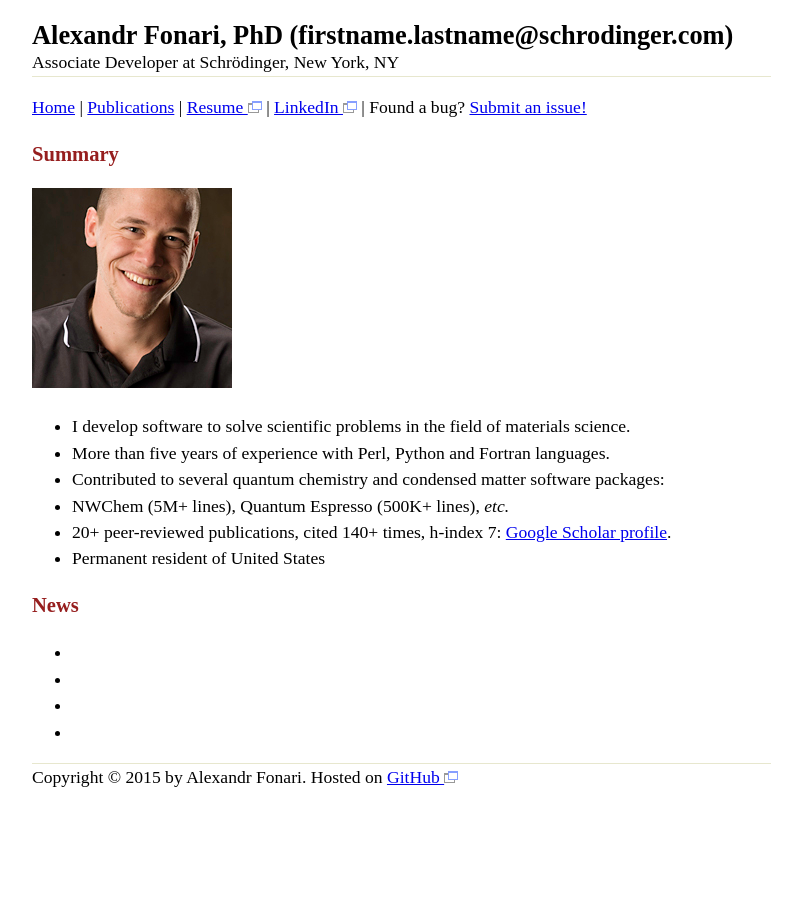
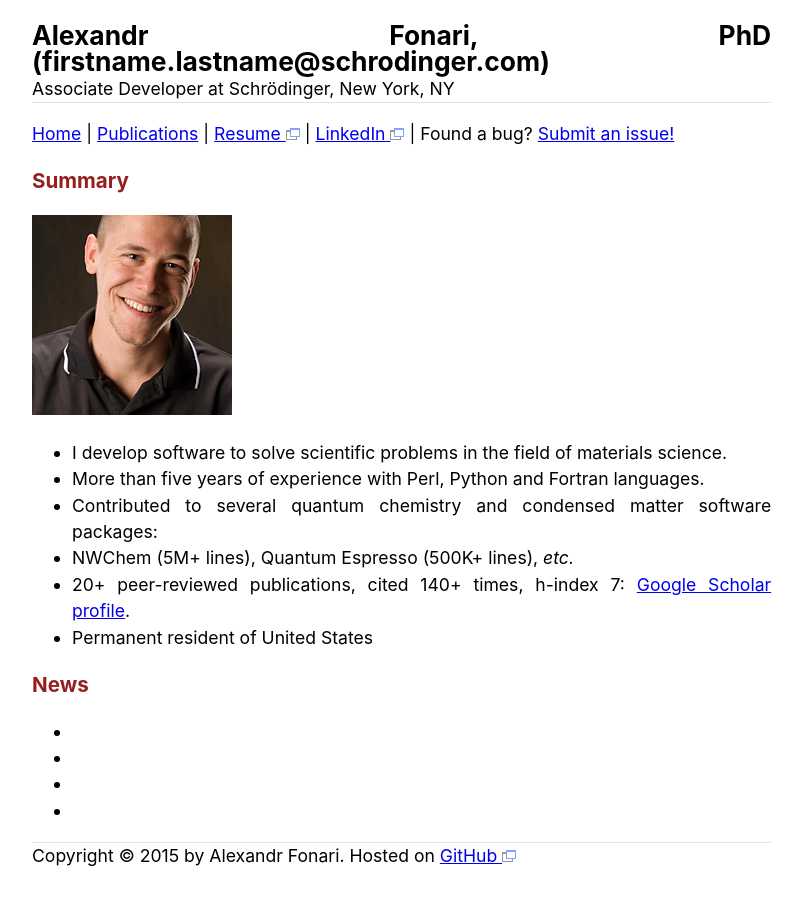
Before and after one commit to afonari/afonari.github.io, a Jekyll site: the page built from index.md, in a window 1280 px wide. Shown: the whole page, without its empty margins (56-858 px from the left). Built offline with Jekyll 4.4.1, drawn with Linux system fonts in a browser that asks for light colours; Markdown is read by kramdown in place of the engine named in the settings.

Commit message:
Update screen.css

```diff
--- a/css/screen.css
+++ b/css/screen.css
@@ -5,6 +5,7 @@ body {
   width: 42em;
   margin: 1em auto 2em 5em;
   line-height: 1.5em;
+  font-family: -apple-system, ".SFNSText-Regular", "San Francisco", "Roboto", "Segoe UI", "Helvetica Neue", "Lucida Grande", sans-serif;
 }
 
 h2 {
```
